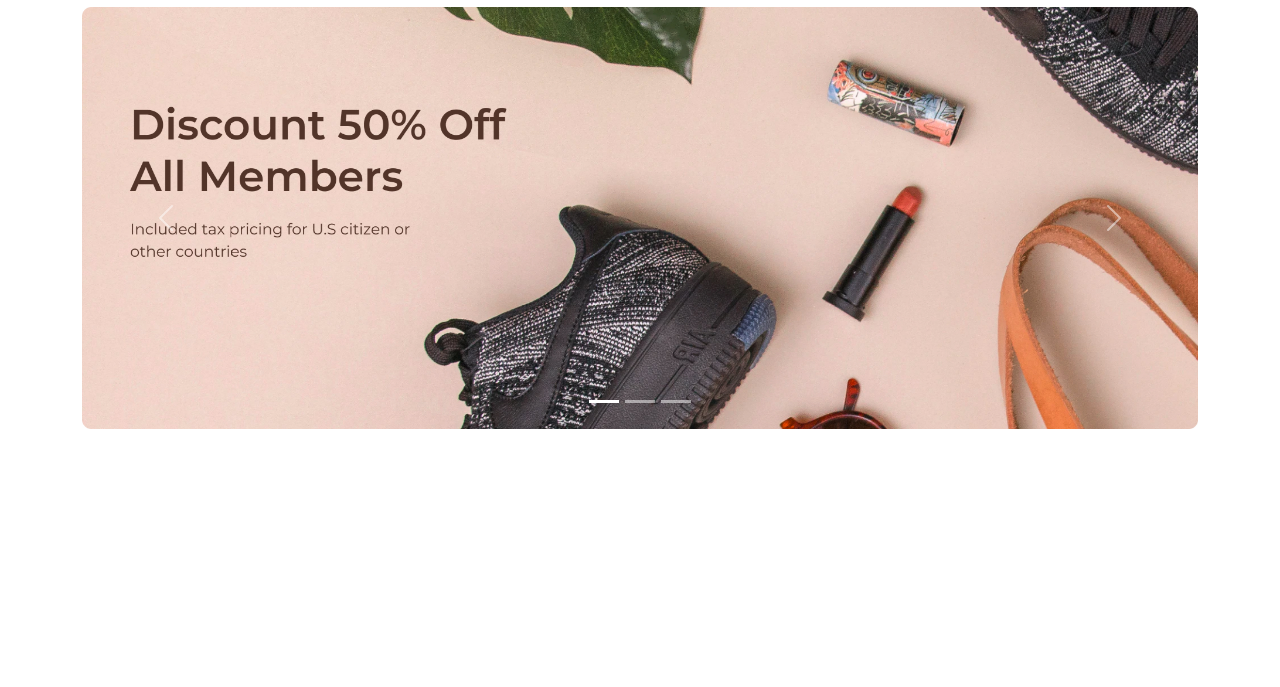
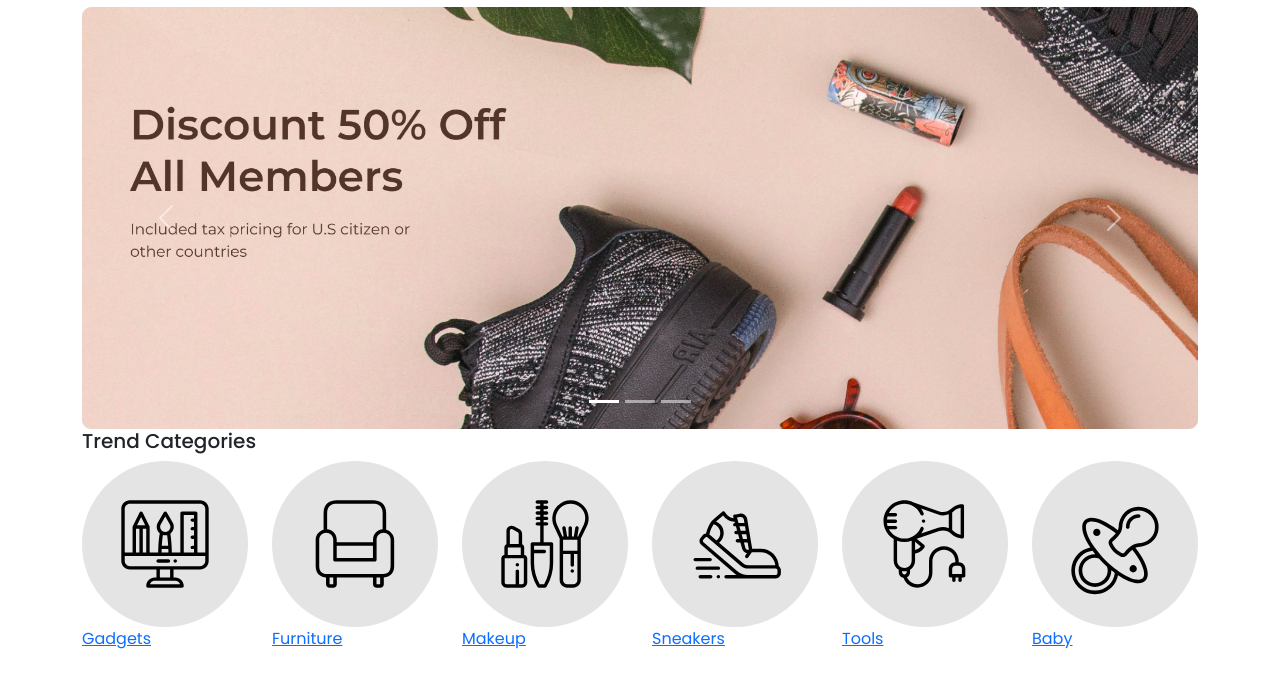
Before and after one commit to digitradiart/nomads, a plain HTML site: page index.html in a window 1280 px wide. Shown: the part 93-780 px from the top of the page. Drawn offline with nearby package versions, Linux system fonts and the light colour scheme; files whose address does not match are found by name.

Commit message:
trend categories markup

```diff
--- a/index.html
+++ b/index.html
@@ -56,6 +56,7 @@
 
     <!-- Page Content -->
     <div class="page-content page-home">
+      <!-- Carousel -->
       <section class="store-carousel container">
         <div
           id="carouselExampleIndicators"
@@ -115,6 +116,121 @@
           </button>
         </div>
       </section>
+
+      <!-- Store Trend Categories -->
+      <section class="store-trend-categories">
+        <div class="container">
+          <div class="row">
+            <div class="col-12" data-aos="fade-up">
+              <h5>Trend Categories</h5>
+            </div>
+          </div>
+
+          <div class="row">
+            <div
+              class="col-6 col-md-3 col-lg-2"
+              data-aos="fade-up"
+              data-aos-delay="100"
+            >
+              <a href="#" class="component-categories d-block">
+                <div class="categories-image">
+                  <img
+                    src="images/categories-gadgets.svg"
+                    alt="gadgets"
+                    class="w-100"
+                  />
+                </div>
+                <p class="categories-text">Gadgets</p>
+              </a>
+            </div>
+
+            <div
+              class="col-6 col-md-3 col-lg-2"
+              data-aos="fade-up"
+              data-aos-delay="200"
+            >
+              <a href="#" class="component-categories d-block">
+                <div class="categories-image">
+                  <img
+                    src="images/categories-furniture.svg"
+                    alt="Furniture"
+                    class="w-100"
+                  />
+                </div>
+                <p class="categories-text">Furniture</p>
+              </a>
+            </div>
+
+            <div
+              class="col-6 col-md-3 col-lg-2"
+              data-aos="fade-up"
+              data-aos-delay="300"
+            >
+              <a href="#" class="component-categories d-block">
+                <div class="categories-image">
+                  <img
+                    src="images/categories-makeup.svg"
+                    alt="Makeup"
+                    class="w-100"
+                  />
+                </div>
+                <p class="categories-text">Makeup</p>
+              </a>
+            </div>
+
+            <div
+              class="col-6 col-md-3 col-lg-2"
+              data-aos="fade-up"
+              data-aos-delay="400"
+            >
+              <a href="#" class="component-categories d-block">
+                <div class="categories-image">
+                  <img
+                    src="images/categories-sneaker.svg"
+                    alt="Sneakers"
+                    class="w-100"
+                  />
+                </div>
+                <p class="categories-text">Sneakers</p>
+              </a>
+            </div>
+
+            <div
+              class="col-6 col-md-3 col-lg-2"
+              data-aos="fade-up"
+              data-aos-delay="500"
+            >
+              <a href="#" class="component-categories d-block">
+                <div class="categories-image">
+                  <img
+                    src="images/categories-tools.svg"
+                    alt="Tools"
+                    class="w-100"
+                  />
+                </div>
+                <p class="categories-text">Tools</p>
+              </a>
+            </div>
+
+            <div
+              class="col-6 col-md-3 col-lg-2"
+              data-aos="fade-up"
+              data-aos-delay="600"
+            >
+              <a href="#" class="component-categories d-block">
+                <div class="categories-image">
+                  <img
+                    src="images/categories-baby.svg"
+                    alt="Baby"
+                    class="w-100"
+                  />
+                </div>
+                <p class="categories-text">Baby</p>
+              </a>
+            </div>
+          </div>
+        </div>
+      </section>
     </div>
 
     <!-- Bootstrap Core Javascript -->
```
